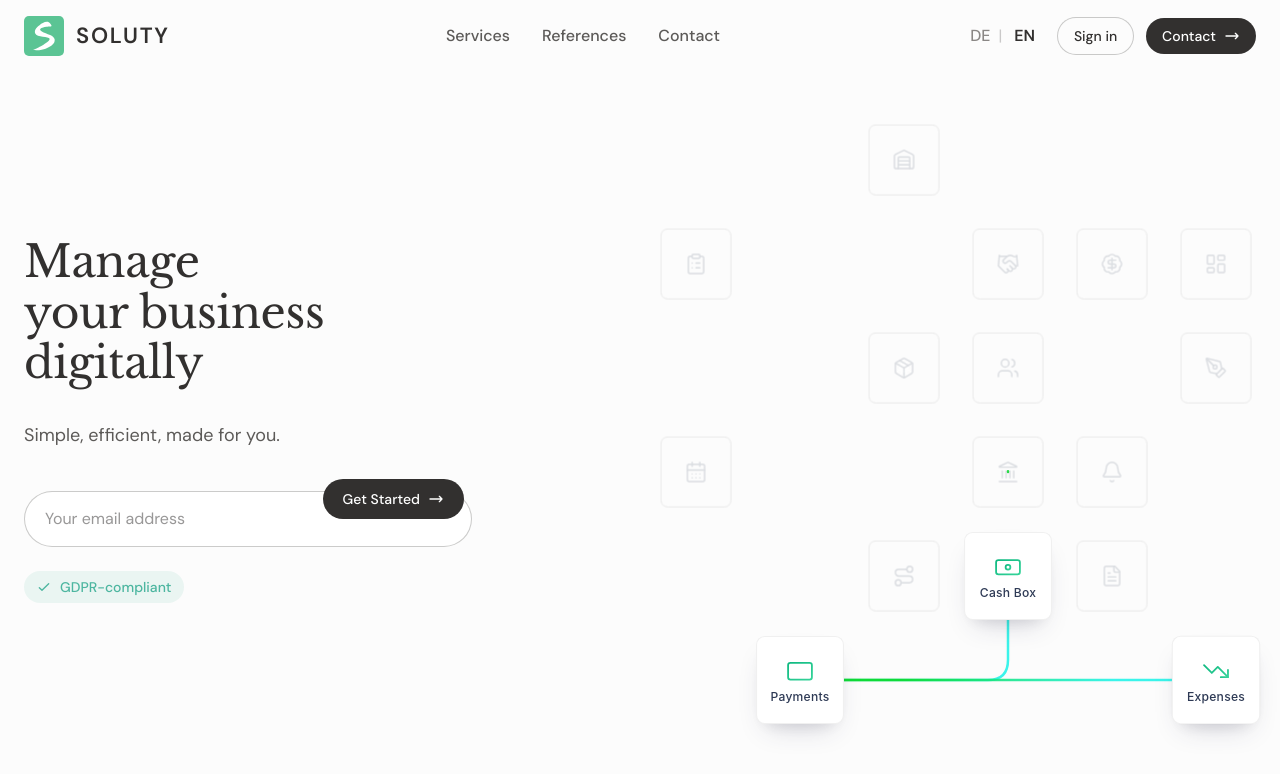
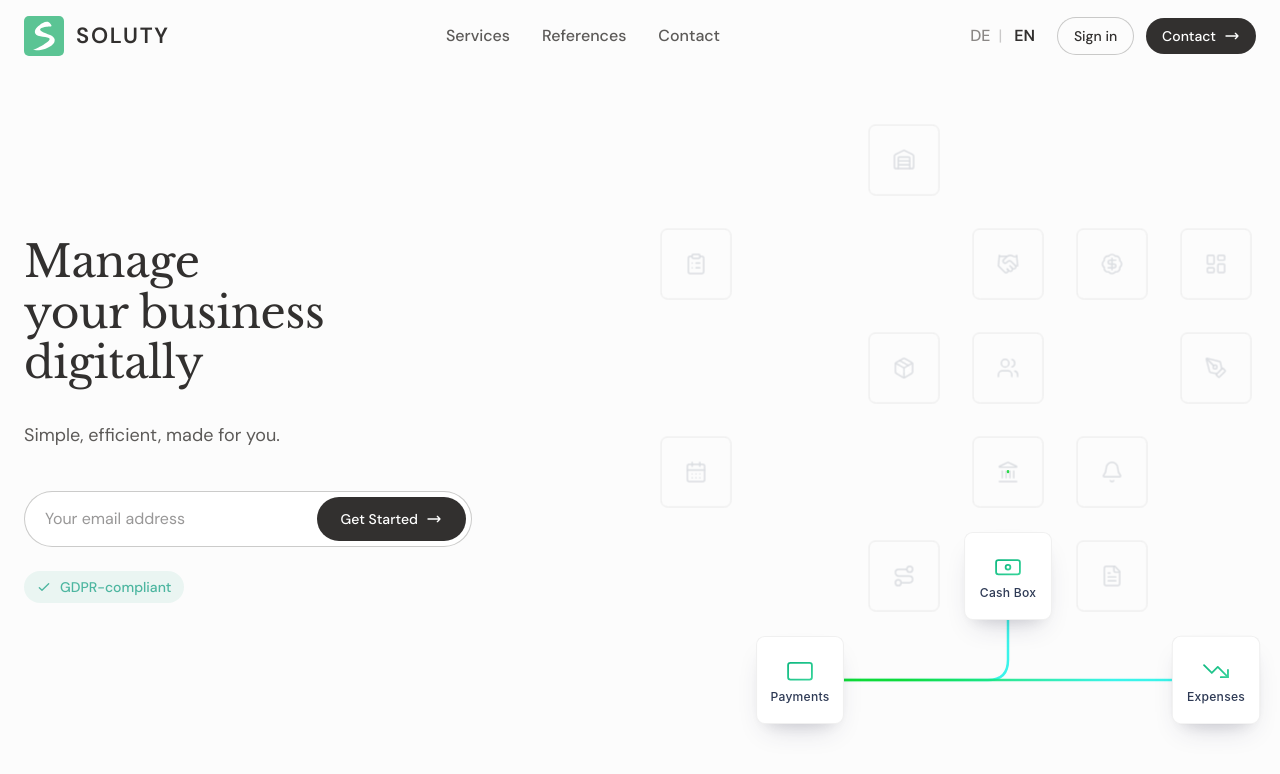
Before and after one commit to zaferkucuk/soluty-website, a Next.js app: page /en in a window 1280 px wide. Shown: the top 774 px of the page. Built offline with nearby package versions, Linux system fonts and the light colour scheme.

Commit message:
fix(hero): position submit button correctly inside email input
- Increase input padding-right to pr-44 for button space
- Adjust button position: right-1.5 for proper alignment
- Increase button height to h-11 for better proportions
- Use form element for semantic HTML

```diff
--- a/app/[locale]/components/HeroEmailForm.tsx
+++ b/app/[locale]/components/HeroEmailForm.tsx
@@ -15,45 +15,49 @@ const COLORS = {
 export function HeroEmailForm() {
   const t = useTranslations('hero')
   const [isHovered, setIsHovered] = useState(false)
+  const [isFocused, setIsFocused] = useState(false)
 
   return (
-    <div className="relative flex-1 max-w-md">
+    <form
+      className="relative w-full max-w-md"
+      onSubmit={(e) => e.preventDefault()}
+    >
+      {/* Email Input */}
       <input
         type="email"
         placeholder={t('emailPlaceholder')}
         className="
-          w-full h-14 px-5 pr-40
+          w-full h-14
+          pl-5 pr-44
           text-base
           bg-white
           rounded-full
           transition-all duration-200
-          focus:outline-none focus:ring-2 focus:ring-offset-0
+          focus:outline-none
         "
         style={{
           color: COLORS.textPrimary,
-          border: `1px solid ${COLORS.borderStrong}`,
+          border: `1px solid ${isFocused ? COLORS.brandPrimary : COLORS.borderStrong}`,
         }}
-        onFocus={(e) => {
-          e.currentTarget.style.borderColor = COLORS.brandPrimary
-        }}
-        onBlur={(e) => {
-          e.currentTarget.style.borderColor = COLORS.borderStrong
-        }}
+        onFocus={() => setIsFocused(true)}
+        onBlur={() => setIsFocused(false)}
       />
-      {/* Submit Button inside input - Primary style (black) */}
+
+      {/* Submit Button - positioned inside input */}
       <button
-        type="button"
+        type="submit"
         className="
-          absolute right-2 top-1/2 -translate-y-1/2
-          inline-flex h-10 items-center justify-center gap-2
-          rounded-full px-5
-          text-white font-medium text-sm
+          absolute right-1.5 top-1/2
+          inline-flex h-11 items-center justify-center gap-2
+          rounded-full px-6
+          font-medium text-sm
           transition-all duration-200
           focus:outline-none focus:ring-2 focus:ring-offset-2 focus:ring-[#4DB6A0]
         "
         style={{
           backgroundColor: isHovered ? '#1a1918' : COLORS.textPrimary,
-          transform: isHovered ? 'translateY(-50%) translateY(-1px)' : 'translateY(-50%)',
+          color: COLORS.textInverse,
+          transform: `translateY(-50%)${isHovered ? ' translateY(-1px)' : ''}`,
           boxShadow: isHovered ? '0 4px 12px rgba(50, 48, 47, 0.2)' : 'none',
         }}
         onMouseEnter={() => setIsHovered(true)}
@@ -64,6 +68,6 @@ export function HeroEmailForm() {
           <path strokeLinecap="round" strokeLinejoin="round" strokeWidth={2} d="M17 8l4 4m0 0l-4 4m4-4H3" />
         </svg>
       </button>
-    </div>
+    </form>
   )
 }
```
